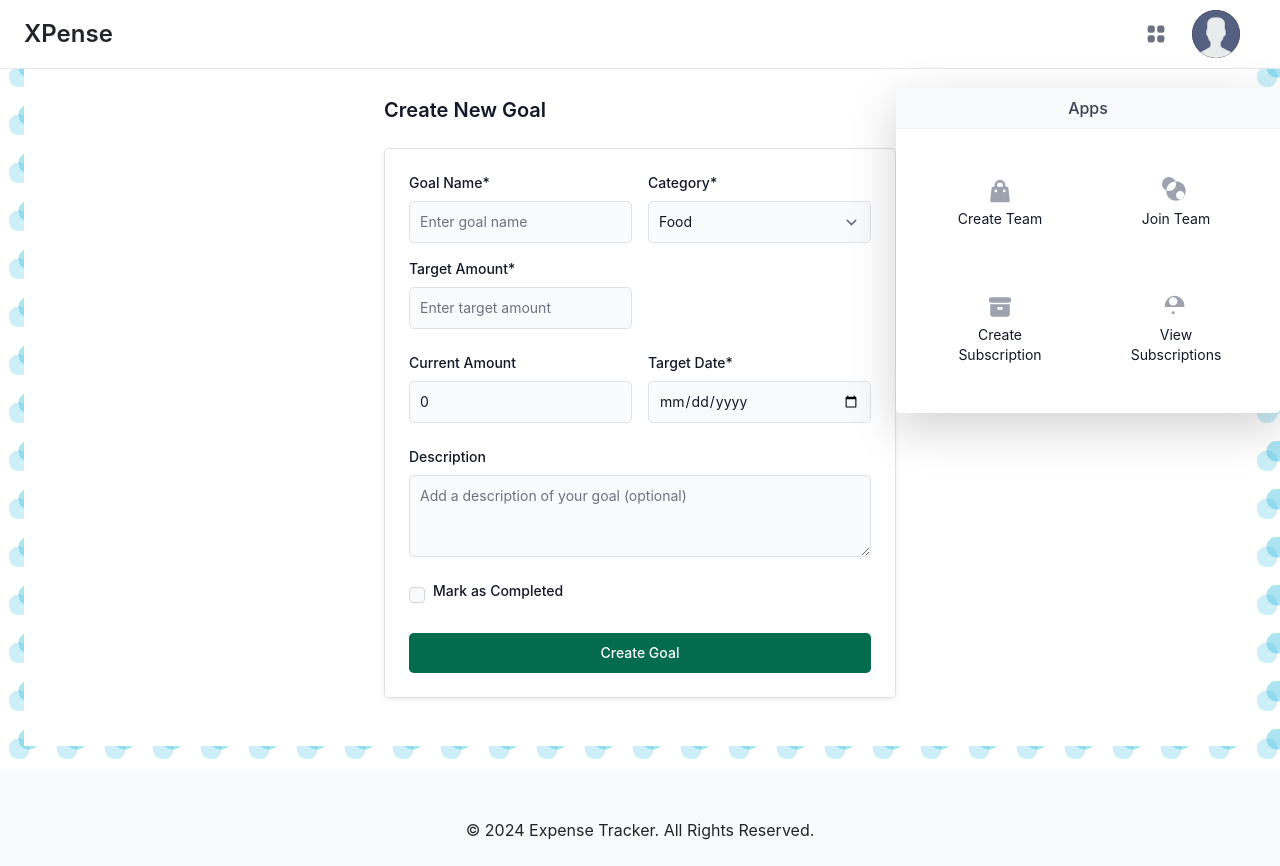
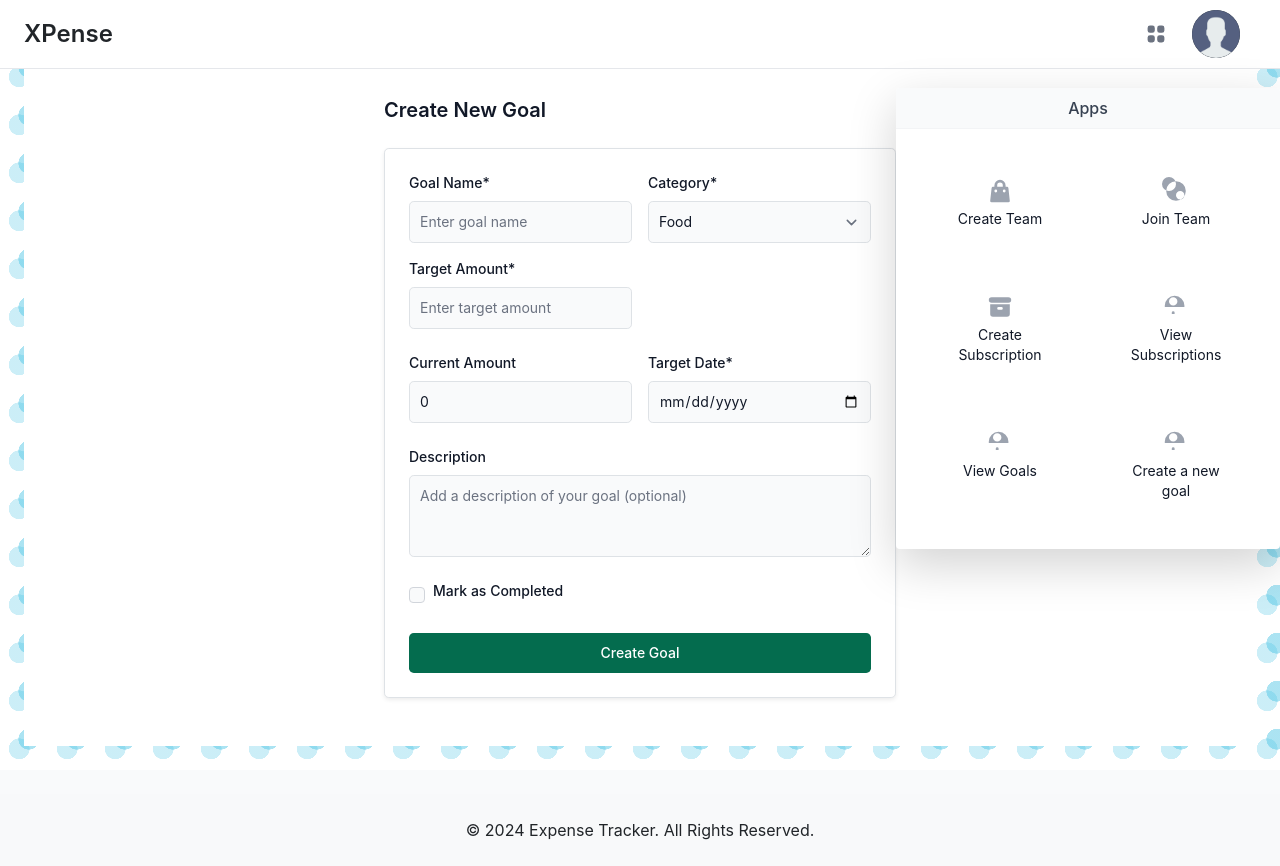
Before and after one commit to SaintRaskolnikov/XPense, a Django app: page /tracker/goals-create/ in a window 1280 px wide, after a click on "Function board". Run offline with Django 5.2, Linux system fonts and the light colour scheme; a user stored in the database is signed in; data comes from the database, SQL or seed files in the repository; parts of the project's set-up code (start-up, migrations or seed data) failed here and were passed over; some libraries are stand-ins or nearby versions.

Commit message:
Updated base

```diff
--- a/templates/base.html
+++ b/templates/base.html
@@ -145,6 +145,47 @@
                     </svg>
                     <div class="text-sm text-gray-900 dark:text-white">View Subscriptions</div>
                   </a>
+
+
+                  <a
+                  href="{% url 'tracker:goals_progress' %}"
+                  class="block p-4 text-center rounded-lg hover:bg-gray-100 dark:hover:bg-gray-600 group"
+                >
+                  <svg
+                    aria-hidden="true"
+                    class="mx-auto mb-1 w-7 h-7 text-gray-400 group-hover:text-gray-500 dark:text-gray-400 dark:group-hover:text-gray-400"
+                    fill="currentColor"
+                    viewBox="0 0 20 20"
+                    xmlns="http://www.w3.org/2000/svg"
+                  >
+                    <path
+                      fill-rule="evenodd"
+                      d="M8 3a3 3 0 100 6 3 3 0 000-6zM2 9a7 7 0 0114 0v1H2V9zm5 5a1 1 0 012 0v1H7v-1z"
+                      clip-rule="evenodd"
+                    ></path>
+                  </svg>
+                  <div class="text-sm text-gray-900 dark:text-white">View Goals</div>
+                </a>
+
+                <a
+                href="{% url 'tracker:create_goal' %}"
+                class="block p-4 text-center rounded-lg hover:bg-gray-100 dark:hover:bg-gray-600 group"
+              >
+                <svg
+                  aria-hidden="true"
+                  class="mx-auto mb-1 w-7 h-7 text-gray-400 group-hover:text-gray-500 dark:text-gray-400 dark:group-hover:text-gray-400"
+                  fill="currentColor"
+                  viewBox="0 0 20 20"
+                  xmlns="http://www.w3.org/2000/svg"
+                >
+                  <path
+                    fill-rule="evenodd"
+                    d="M8 3a3 3 0 100 6 3 3 0 000-6zM2 9a7 7 0 0114 0v1H2V9zm5 5a1 1 0 012 0v1H7v-1z"
+                    clip-rule="evenodd"
+                  ></path>
+                </svg>
+                <div class="text-sm text-gray-900 dark:text-white">Create a new goal</div>
+              </a>
                 </div>
 
               </div>
@@ -181,16 +222,16 @@
                 >
                   <li>
                     <a
-                      href="#"
+                      href="{% url 'user:edit_profile' %}"
                       class="block py-2 px-4 text-sm hover:bg-gray-100 dark:hover:bg-gray-600 dark:text-gray-400 dark:hover:text-white"
                       >My profile</a
                     >
                   </li>
                   <li>
                     <a
-                      href="#"
+                      href="{% url 'user:change_password' %}"
                       class="block py-2 px-4 text-sm hover:bg-gray-100 dark:hover:bg-gray-600 dark:text-gray-400 dark:hover:text-white"
-                      >Account settings</a
+                      >Change password</a
                     >
                   </li>
                 </ul>
```
